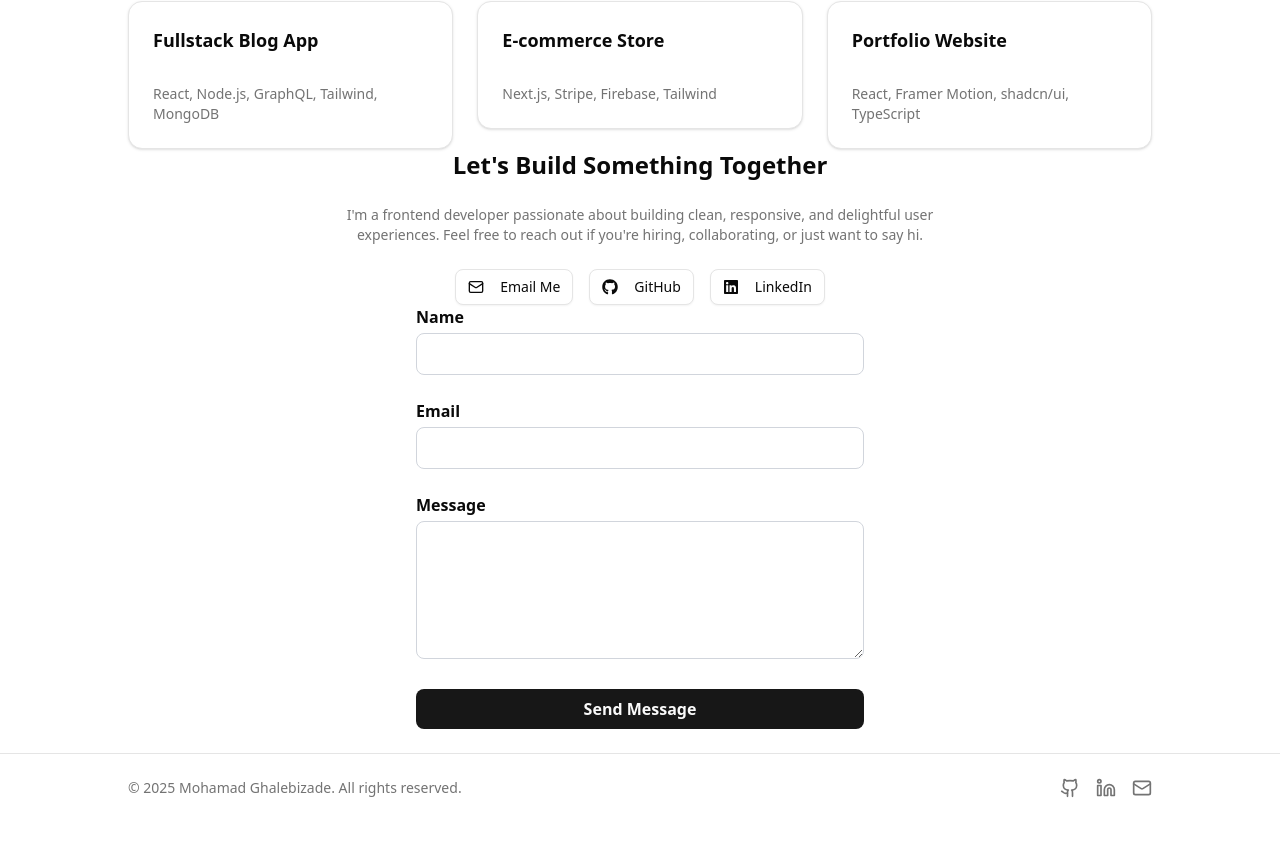
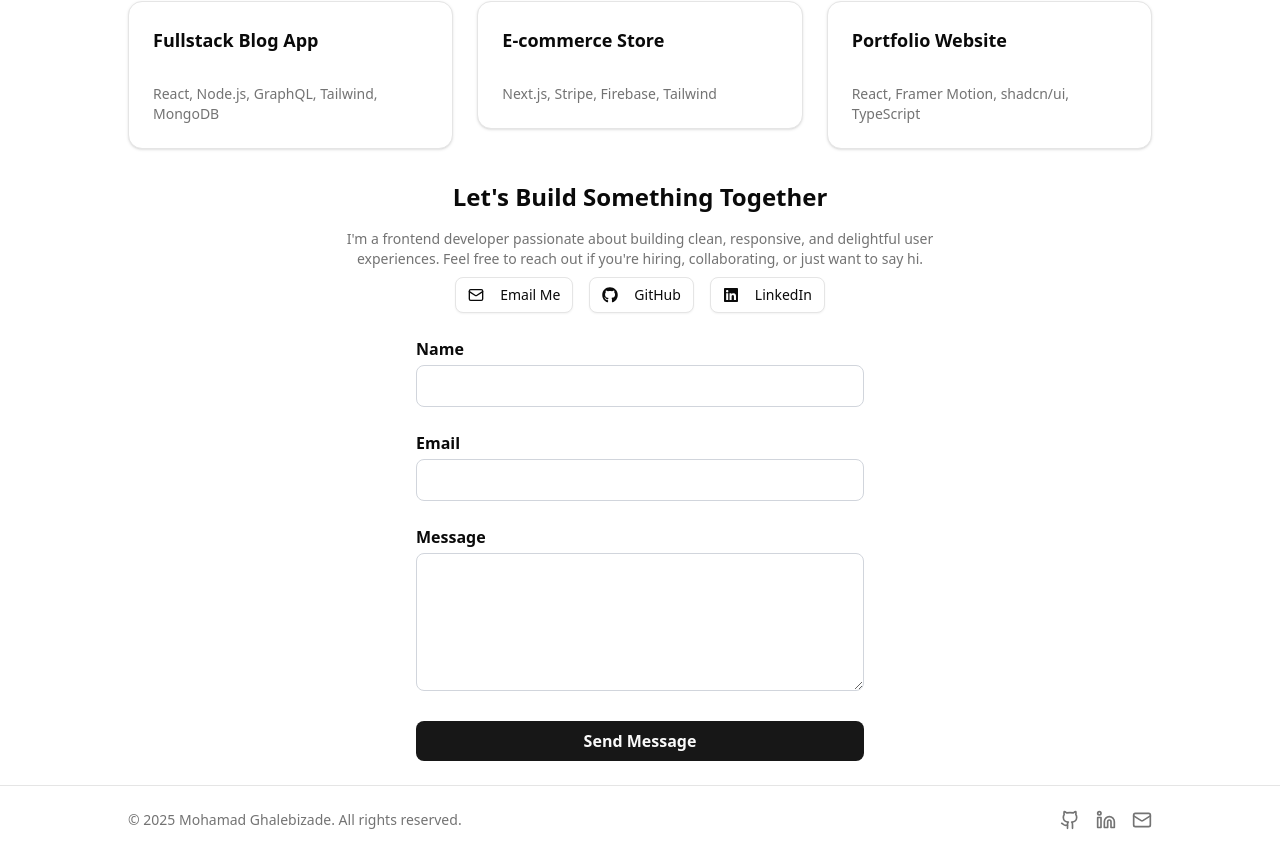
Before and after one commit to Mohamad-Gh/MyPortfolio, a React (Vite) app: page / in a window 1280 px wide. Shown: the part 1312-2166 px from the top of the page. Before the commit the page ends 2134 px from the top, so only its background shows below. Built offline with nearby package versions, Linux system fonts and the light colour scheme.

Commit message:
fix styling issue of the aboutcontact component

```diff
--- a/src/components/AboutContact.tsx
+++ b/src/components/AboutContact.tsx
@@ -5,9 +5,9 @@ import { motion } from "framer-motion";
 
 export default function AboutContact() {
   return (
-    <section className="space-y-6 text-center max-w-2xl mx-auto">
+    <section className="py-6 text-center max-w-2xl mx-auto">
       <motion.h2
-        className="text-2xl font-semibold"
+        className="text-2xl py-2 font-semibold"
         initial={{ opacity: 0, y: 20 }}
         whileInView={{ opacity: 1, y: 0 }}
         transition={{ duration: 0.4 }}
@@ -17,7 +17,7 @@ export default function AboutContact() {
       </motion.h2>
 
       <motion.p
-        className="text-muted-foreground text-sm"
+        className="text-muted-foreground text-sm py-2"
         initial={{ opacity: 0, y: 20 }}
         whileInView={{ opacity: 1, y: 0 }}
         transition={{ duration: 0.4, delay: 0.1 }}
```
